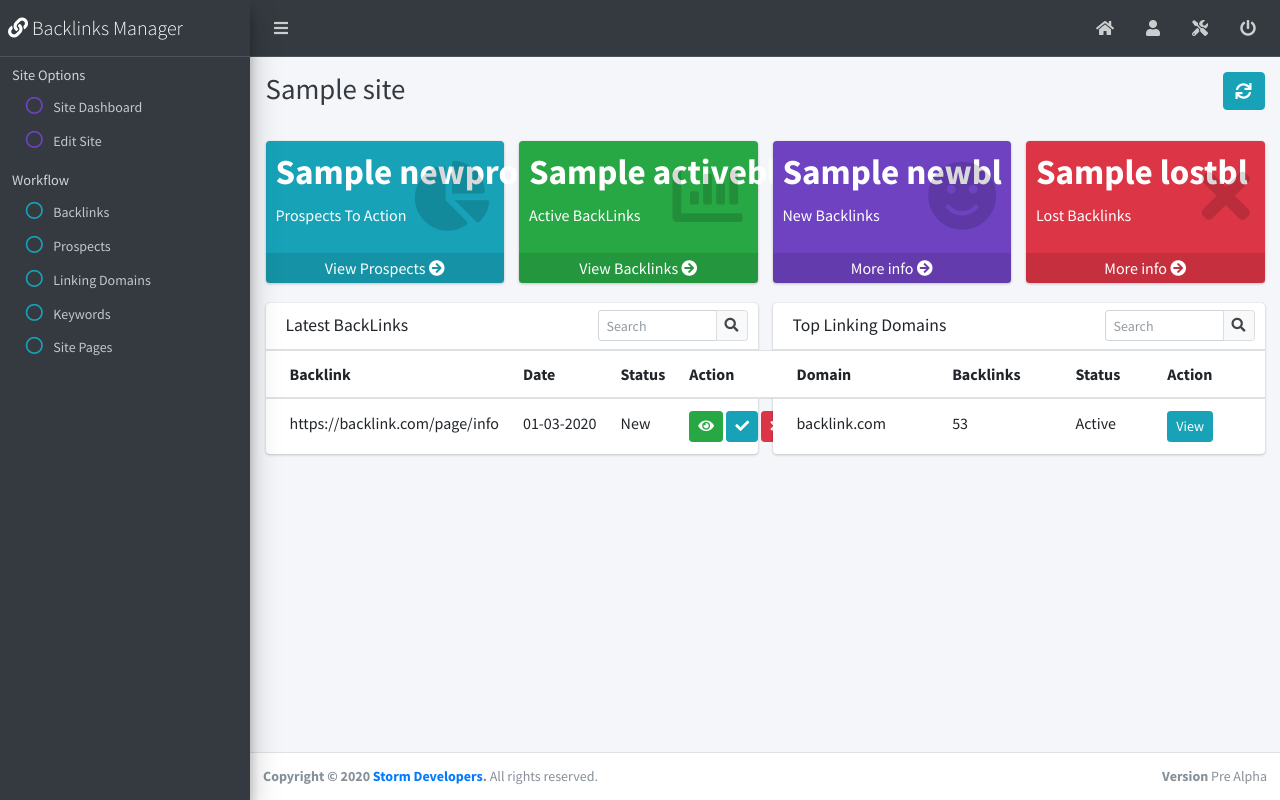
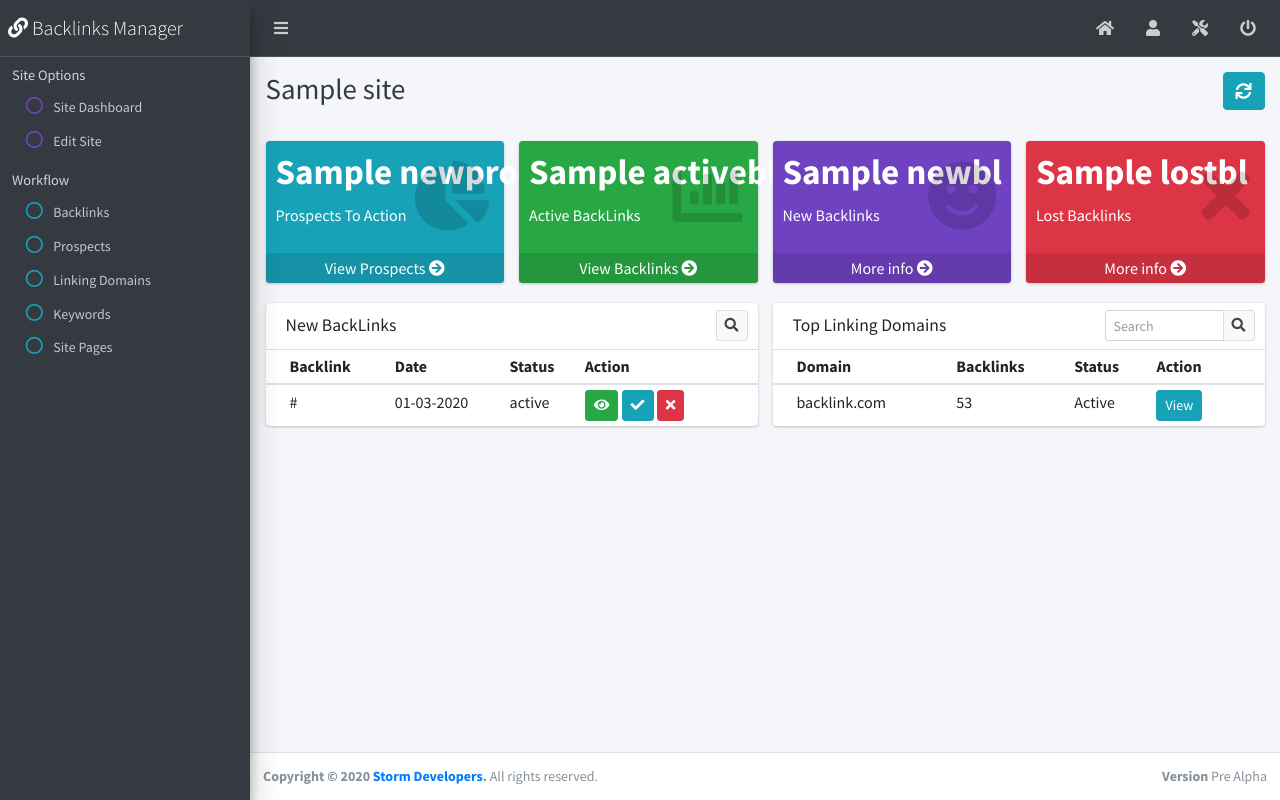
Before and after one commit to Narvuk/BacklinksManager, a Symfony app: template templates/sites/index.html.twig in a window 1280 px wide. Run offline with Twig, Linux system fonts and the light colour scheme; the template is opened without the code that fills it: most values are stand-ins (such as "Sample title", 1, 10 or a date in 2020); some libraries are stand-ins or nearby versions.

Commit message:
Update data tables

```diff
--- a/composer.json
+++ b/composer.json
@@ -8,6 +8,7 @@
         "sensio/framework-extra-bundle": "^5.1",
         "symfony/asset": "5.0.*",
         "symfony/console": "5.0.*",
+        "symfony/dom-crawler": "5.0.*",
         "symfony/dotenv": "5.0.*",
         "symfony/expression-language": "5.0.*",
         "symfony/flex": "^1.3.1",
--- a/src/Controller/SitesController.php
+++ b/src/Controller/SitesController.php
@@ -38,10 +38,12 @@ class SitesController extends AbstractController
         }
 
         $site = $this->getDoctrine()->getRepository(Sites::class)->find($id);
+        $newbls = $this->getDoctrine()->getRepository(Backlinks::class)->findBy(['siteid' => $id, 'status' => 'New'], ['id' => 'DESC']);
 
         return $this->render('sites/index.html.twig',
             [
                 'site' => $site,
+                'newbls' => $newbls,
             ]
         );
     }
--- a/templates/sites/backlinks.html.twig
+++ b/templates/sites/backlinks.html.twig
@@ -13,8 +13,8 @@
 <div class="row">
         <div class="col-12">
             <div class="card">
-              <div class="card-body p-0">
-                <table class="table table-head-fixed text-nowrap">
+              <div class="card-body table-responsive p-0">
+                <table class="table table-sm table-hover text-nowrap">
                   <thead>
                     <tr>
                       <th>Backlink</th>
--- a/templates/sites/index.html.twig
+++ b/templates/sites/index.html.twig
@@ -78,12 +78,10 @@
         <div class="col-6">
             <div class="card">
               <div class="card-header">
-                <h3 class="card-title">Latest BackLinks</h3>
+                <h3 class="card-title">New BackLinks</h3>
 
                 <div class="card-tools">
-                  <div class="input-group input-group-sm" style="width: 150px;">
-                    <input type="text" name="table_search" class="form-control float-right" placeholder="Search">
-
+                  <div class="input-group input-group-sm">
                     <div class="input-group-append">
                       <button type="submit" class="btn btn-default"><i class="fas fa-search"></i></button>
                     </div>
@@ -91,8 +89,8 @@
                 </div>
               </div>
               <!-- /.card-header -->
-              <div class="card-body p-0">
-                <table class="table table-head-fixed text-nowrap">
+              <div class="card-body table-responsive p-0">
+                <table class="table table-sm table-hover text-nowrap">
                   <thead>
                     <tr>
                       <th>Backlink</th>
@@ -102,16 +100,18 @@
                     </tr>
                   </thead>
                   <tbody>
+                  {% for nb in newbls %}
                     <tr>
-                      <td>https://backlink.com/page/info</td>
+                      <td>{{ nb.backlink }}</td>
                       <td>01-03-2020</td>
-                      <td><span class="tag tag-success">New</span></td>
+                      <td><span class="tag tag-success">{{ nb.status }}</span></td>
                       <td>
                         <button class="btn btn-success btn-sm"><i class="fas fa-eye"></i></button>
                         <button class="btn btn-info btn-sm"><i class="fas fa-check"></i></button>
                         <button class="btn btn-danger btn-sm"><i class="fas fa-times"></i></button>
                       </td>
                     </tr>
+                    {% endfor %}
                   </tbody>
                 </table>
               </div>
@@ -136,8 +136,8 @@
                 </div>
               </div>
               <!-- /.card-header -->
-              <div class="card-body p-0">
-                <table class="table table-head-fixed text-nowrap">
+              <div class="card-body table-responsive p-0">
+                <table class="table table-sm table-hover text-nowrap">
                   <thead>
                     <tr>
                       <th>Domain</th>
--- a/templates/sites/keywords.html.twig
+++ b/templates/sites/keywords.html.twig
@@ -13,8 +13,8 @@
 <div class="row">
         <div class="col-12">
             <div class="card">
-              <div class="card-body p-0">
-                <table class="table table-head-fixed text-nowrap">
+              <div class="card-body table-responsive p-0">
+                <table class="table table-sm table-hover text-nowrap">
                   <thead>
                     <tr>
                       <th>Site Keyword</th>
--- a/templates/sites/pages.html.twig
+++ b/templates/sites/pages.html.twig
@@ -13,8 +13,8 @@
 <div class="row">
         <div class="col-12">
             <div class="card">
-              <div class="card-body p-0">
-                <table class="table table-head-fixed text-nowrap">
+              <div class="card-body table-responsive p-0">
+                <table class="table table-sm table-hover text-nowrap">
                   <thead>
                     <tr>
                       <th>Site Page</th>
--- a/templates/sites/prospects.html.twig
+++ b/templates/sites/prospects.html.twig
@@ -13,8 +13,8 @@
     <div class="row">
         <div class="col-12">
             <div class="card">
-              <div class="card-body p-0">
-                <table class="table table-head-fixed text-nowrap">
+              <div class="card-body table-responsive p-0">
+                <table class="table table-sm table-hover text-nowrap">
                   <thead>
                     <tr>
                       <th>Prospect Name</th>
```
Also changed, not shown: src/Controller/BacklinksController.php (line endings or trailing spaces), 2 other files.
